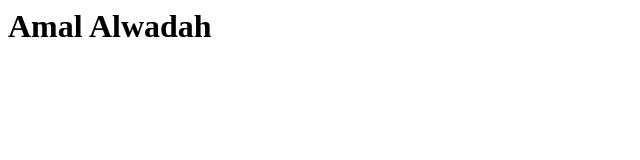
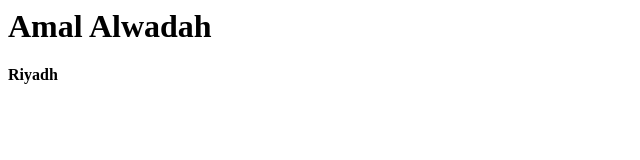
Before and after one commit to AMALALWEDAAH/project1, a plain HTML site: page index.html in a window 1280 px wide. Shown: the full height of the page, 0-640 px from the left. Drawn offline with Linux system fonts and the light colour scheme.

Commit message:
Amal Alwadah add city from GitHub

```diff
--- a/index.html
+++ b/index.html
@@ -1 +1,2 @@
 <h1>Amal Alwadah</h1>
+<h4>Riyadh</h4>
```
